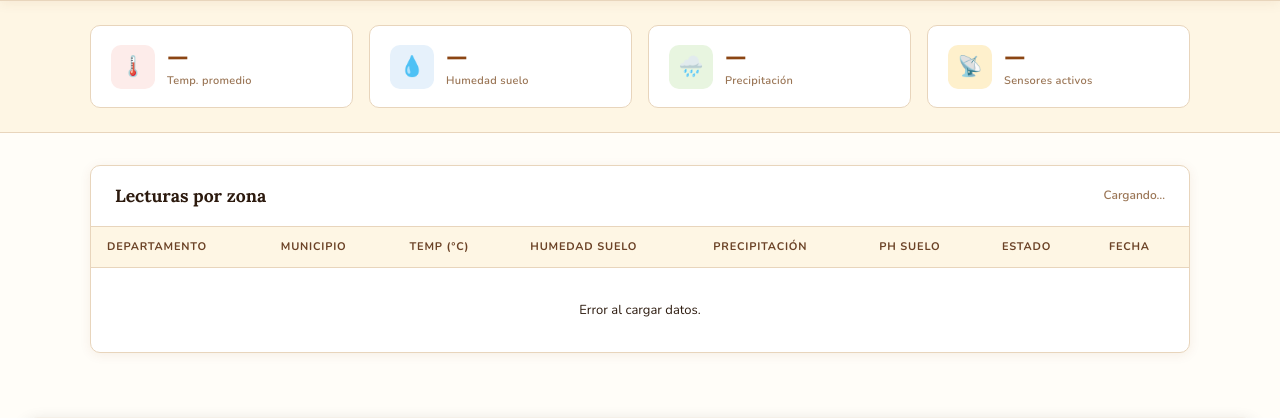
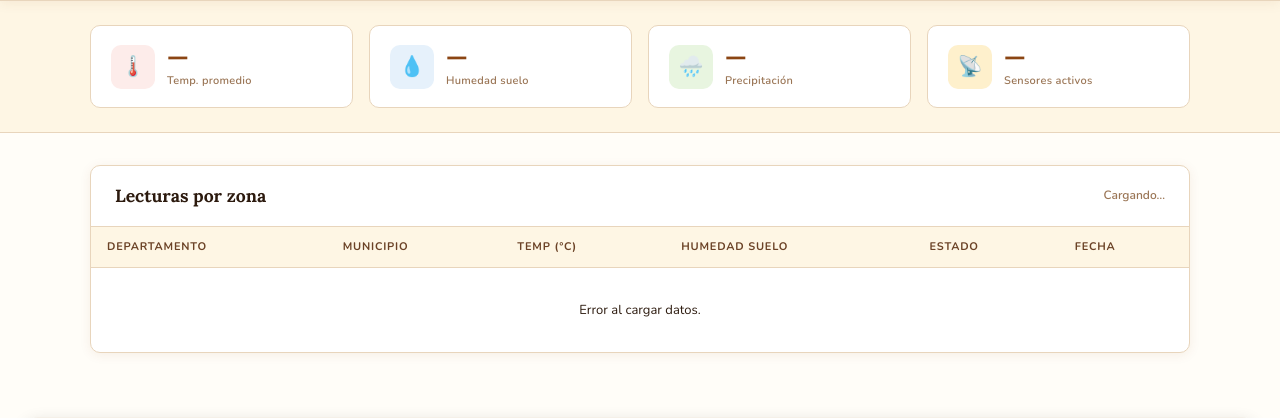
Before and after one commit to camiloandresrochamondragon-arch/AGROCAFE-IOT, a Flask app: template templates/datos.html in a window 1280 px wide. Shown: the part 428-846 px from the top of the page. Run offline with Flask 3, Linux system fonts and the light colour scheme; the template is opened without the code that fills it: values that come from a table or form of the project are taken from there, others are empty; data comes from the database, SQL or seed files in the repository.

Commit message:
Quitar columnas precipitacion y ph suelo de la tabla

```diff
--- a/static/js/dashboard.js
+++ b/static/js/dashboard.js
@@ -126,18 +126,6 @@ function renderTabla(lecturas) {
           : '-'}
       </td>
 
-      <td>
-        ${l.precipitacion != null
-          ? l.precipitacion + ' mm'
-          : '-'}
-      </td>
-
-      <td>
-        ${l.ph_suelo != null
-          ? l.ph_suelo
-          : '-'}
-      </td>
-
       <td>${badgeHTML(l.estado)}</td>
 
       <td>${l.fecha}</td>
--- a/templates/datos.html
+++ b/templates/datos.html
@@ -76,8 +76,6 @@
               <th>Municipio</th>
               <th>Temp (°C)</th>
               <th>Humedad suelo</th>
-              <th>Precipitación</th>
-              <th>pH suelo</th>
               <th>Estado</th>
               <th>Fecha</th>
             </tr>
```
